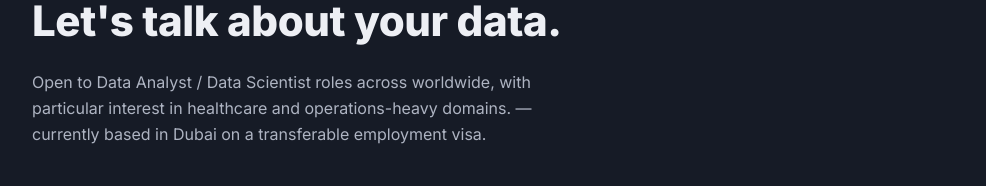
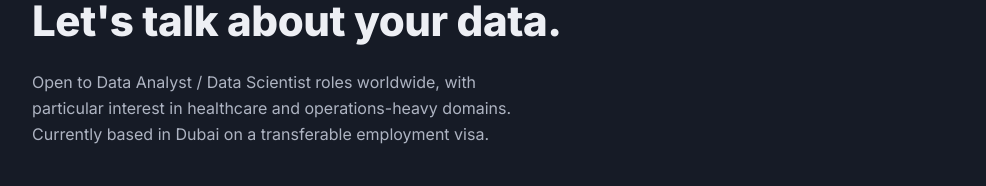
Before and after one commit to Abdur1503/.github.io, a plain HTML site: page index.html in a window 1280 px wide. Shown: the part 9206-9392 px from the top of the page, without its empty margins (146-1132 px from the left). Drawn offline with Linux system fonts and the light colour scheme.

Commit message:
Refine job role description in footer
Removed redundancy in the job role description.

```diff
--- a/index.html
+++ b/index.html
@@ -592,7 +592,7 @@
   <div class="wrap">
     <div class="contact-head reveal">
       <h2>Let's talk about your data.</h2>
-      <p>Open to Data Analyst / Data Scientist roles across worldwide, with particular interest in healthcare and operations-heavy domains. — currently based in Dubai on a transferable employment visa.</p>
+      <p>Open to Data Analyst / Data Scientist roles worldwide, with particular interest in healthcare and operations-heavy domains. Currently based in Dubai on a transferable employment visa.</p>
     </div>
     <div class="contact-row reveal">
       <a class="contact-link" href="mailto:abdur.form123@gmail.com">✉ abdur.form123@gmail.com</a>
```
